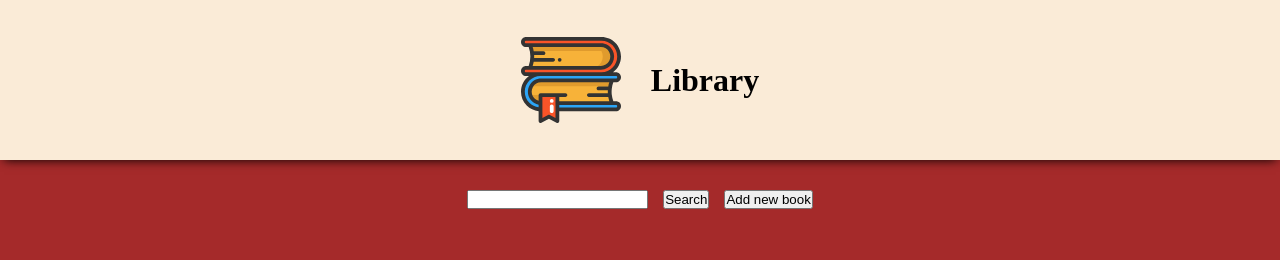
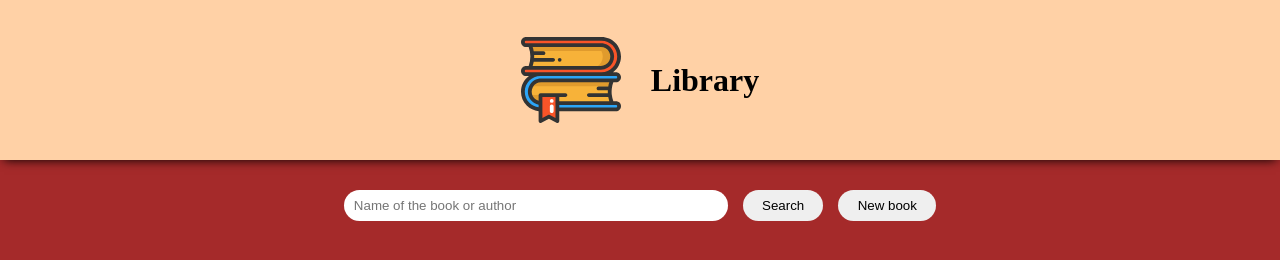
Before and after one commit to ViacheslavHirshev/Library, a plain HTML site: page index.html in a window 1280 px wide. Drawn offline with Linux system fonts and the light colour scheme.

Commit message:
Added more styles and markup

```diff
--- a/index.html
+++ b/index.html
@@ -15,12 +15,24 @@
     </header>
 
     <main>
-        <div class="control-panel">
-            <input type="search" class="search-bar"/>
-            <button type="button" class="search-btn">Search</button>
-            <button type="button" class="add-btn">Add new book</button>
+        <div class="workspace">
+            <div class="control-panel">
+                <input type="search" class="search-bar" placeholder="Name of the book or author"/>
+                <button type="button" class="search-btn control-btn">Search</button>
+                <button type="button" class="add-btn control-btn">New book</button>
+            </div>
+
+            <div class="books">
+                <!-- JUST TO TEST LAYOUT -->
+                <!-- <div class="book-card"></div>
+                <div class="book-card"></div>
+                <div class="book-card"></div>
+                <div class="book-card"></div>
+                <div class="book-card"></div>
+                <div class="book-card"></div> -->
+
+            </div>
         </div>
-        <div class="books"></div>
     </main>
 </body>
 </html>
--- a/style.css
+++ b/style.css
@@ -5,7 +5,7 @@
 }
 
 :root {
-    --bg-clr1: antiquewhite;
+    --bg-clr1: #ffd1a6;
     --bg-clr2: brown;
 }
 
@@ -13,6 +13,7 @@ body {
     height: 100vh;
     display: flex;
     flex-direction: column;
+    min-width: fit-content;
 }
 
 header {
@@ -36,9 +37,49 @@ main {
     height: 100px;
 }
 
+.workspace {
+    display: flex;
+    flex-direction: column;
+}
+
 .control-panel {
     margin-top: 30px;
     display: flex;
     gap: 15px;
     justify-content: center;
+    min-width: 400px;
 }
+
+.search-bar {
+    border: none;
+    border-radius: 25px;
+    width: 30%;
+    padding: 0 10px 0 10px;
+}
+
+.search-bar:focus {
+    outline: none;
+}
+
+.control-btn {
+    border: none;
+    border-radius: 25px;
+    min-width: 5rem;
+    padding: 0.5rem 1.2rem 0.5rem 1.2rem;
+}
+
+.books {
+    align-self: center;
+    margin-top: 3rem;
+    width: 50%;
+    display: grid;
+    grid-template: repeat(2, 220px) / repeat(auto-fit, 225px);
+    gap: 20px;
+    grid-auto-rows: 220px;
+    grid-auto-columns: 225px;
+    justify-content: center;
+}
+
+.book-card {
+    background-color: #ffd1a6;
+}
```
